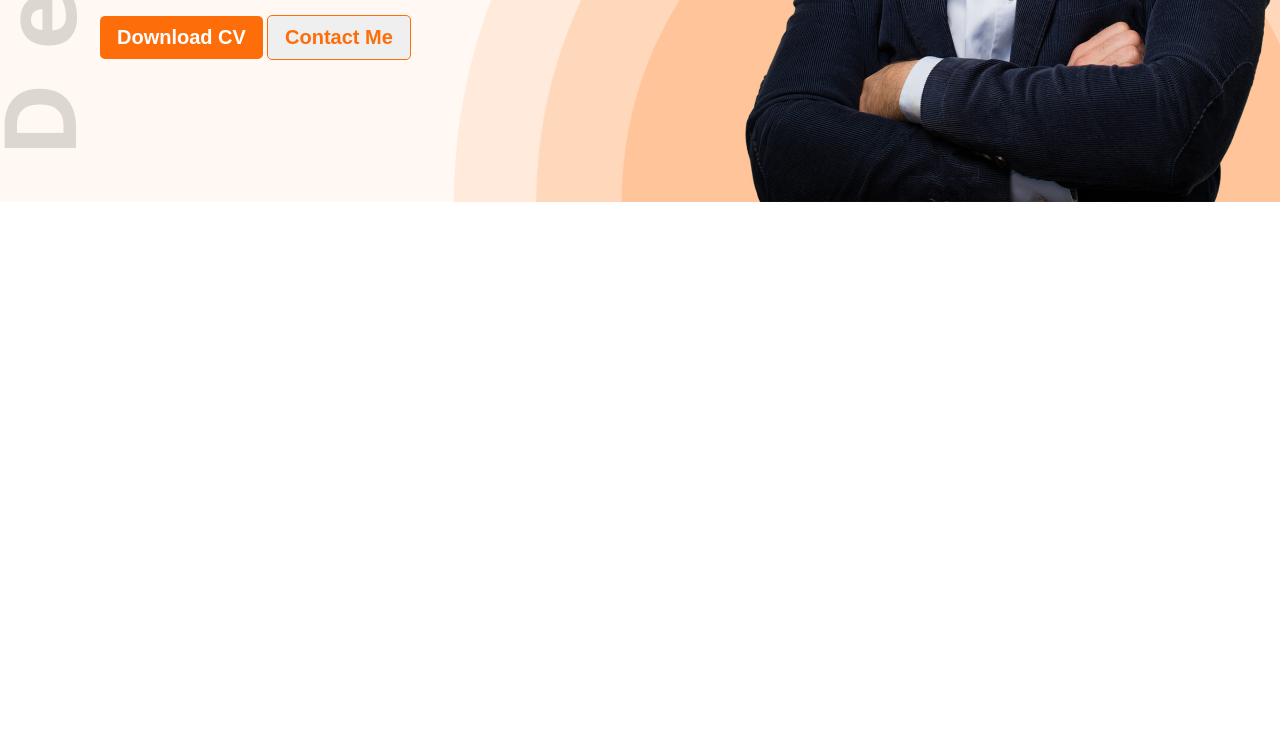
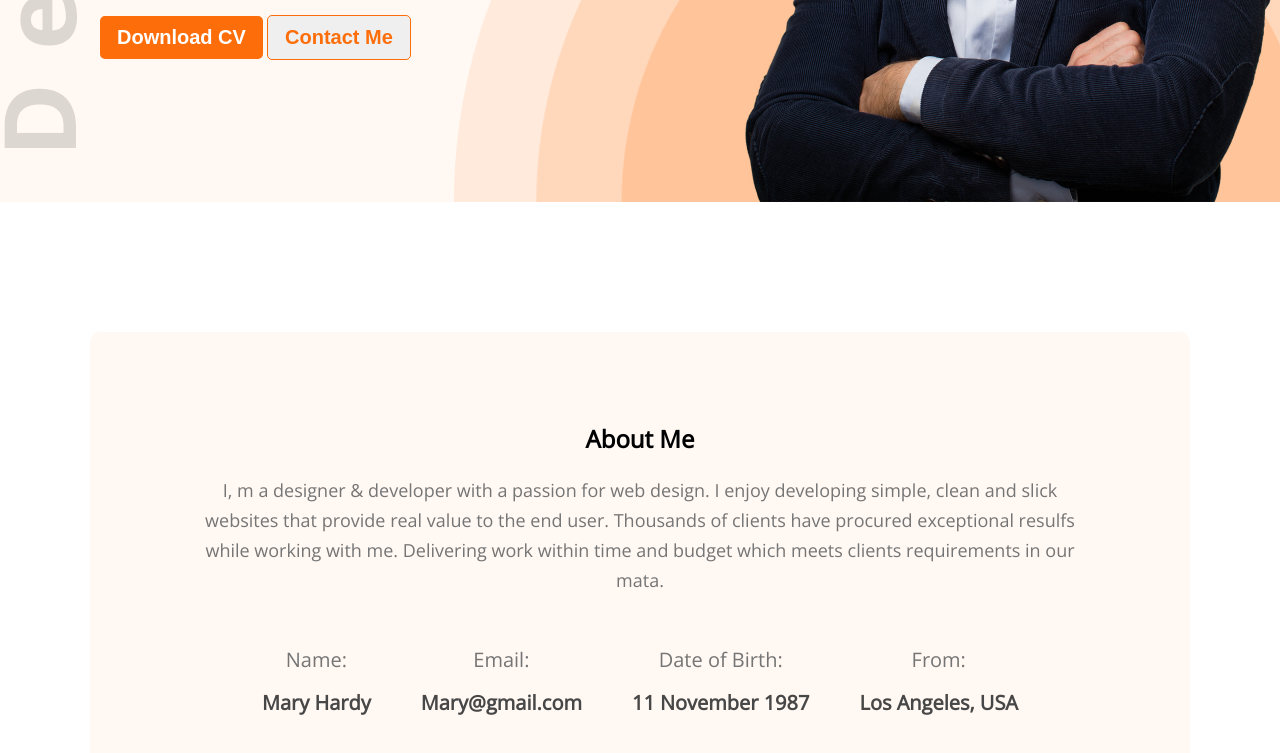
Before and after one commit to HeroProgrammer9/portfolio-site, a plain HTML site: page index.html in a window 1280 px wide. Shown: the part 615-1368 px from the top of the page. Before the commit the page ends 817 px from the top, so only its background shows below. Drawn offline with nearby package versions, Linux system fonts and the light colour scheme.

Commit message:
about section added

```diff
--- a/index.html
+++ b/index.html
@@ -38,5 +38,35 @@
         <img src="/resources/hardy.png" alt="" />
       </section>
     </header>
+    <main>
+      <section class="container container-bg">
+        <h1 class="container-title">About Me</h1>
+        <p class="container-description container-title">
+          I, m a designer & developer with a passion for web design. I enjoy
+          developing simple, clean and slick websites that provide real value to
+          the end user. Thousands of clients have procured exceptional resulfs
+          while working with me. Delivering work within time and budget which
+          meets clients requirements in our mata.
+        </p>
+        <div class="Details-container">
+          <div class="detail">
+            <h5>Name:</h5>
+            <h2>Mary Hardy</h2>
+          </div>
+          <div class="detail">
+            <h5>Email:</h5>
+            <h2>Mary@gmail.com</h2>
+          </div>
+          <div class="detail">
+            <h5>Date of Birth:</h5>
+            <h2>11 November 1987</h2>
+          </div>
+          <div class="detail">
+            <h5>From:</h5>
+            <h2>Los Angeles, USA</h2>
+          </div>
+        </div>
+      </section>
+    </main>
   </body>
 </html>
--- a/style.css
+++ b/style.css
@@ -34,6 +34,16 @@ body {
   font-weight: 400;
   line-height: 30px; /* 166.667% */
 }
+.container {
+  margin: 130px auto;
+  width: 900px;
+  border-radius: 10px;
+  padding: 70px 100px;
+}
+.container-title {
+  text-align: center;
+}
+
 header {
   background-image: url("/resources/developer.png");
   background-repeat: no-repeat;
@@ -88,3 +98,20 @@ li > a {
   margin-top: 0;
   margin-bottom: 0;
 }
+.Details-container {
+  display: flex;
+  justify-content: center;
+  gap: 50px;
+}
+.detail h5 {
+  color: #757575;
+  text-align: center;
+  font-size: 20px;
+  font-weight: 400;
+  margin-bottom: 0;
+}
+.detail > h2 {
+  color: #474747;
+  font-size: 20px;
+  font-weight: 700;
+}
```
